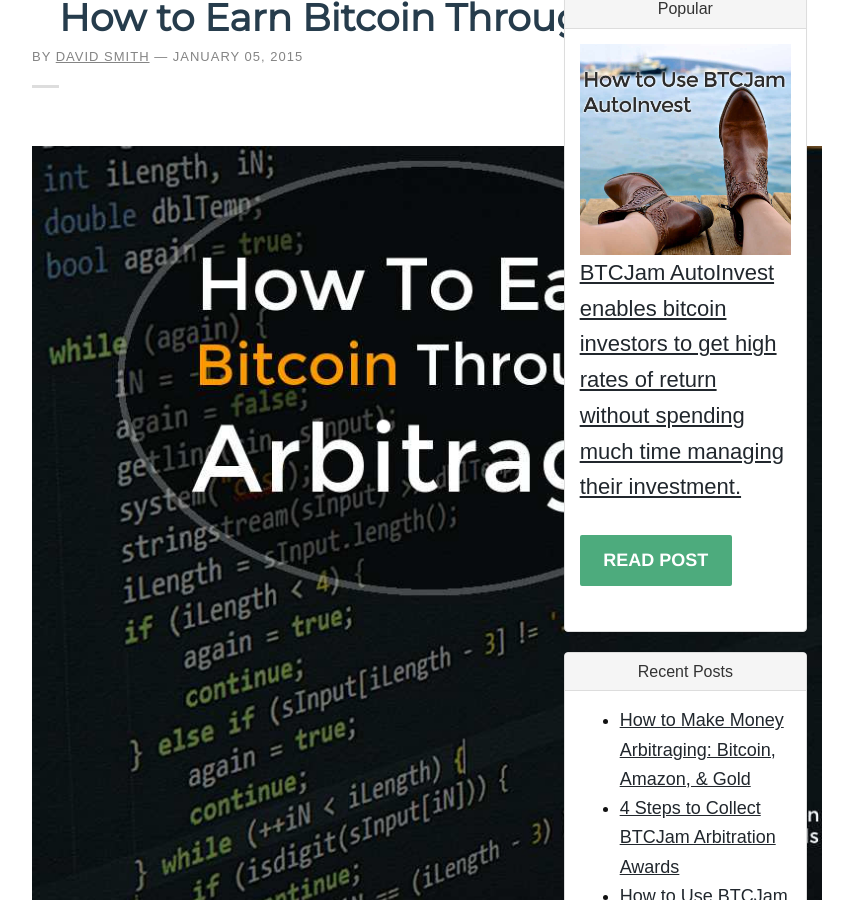
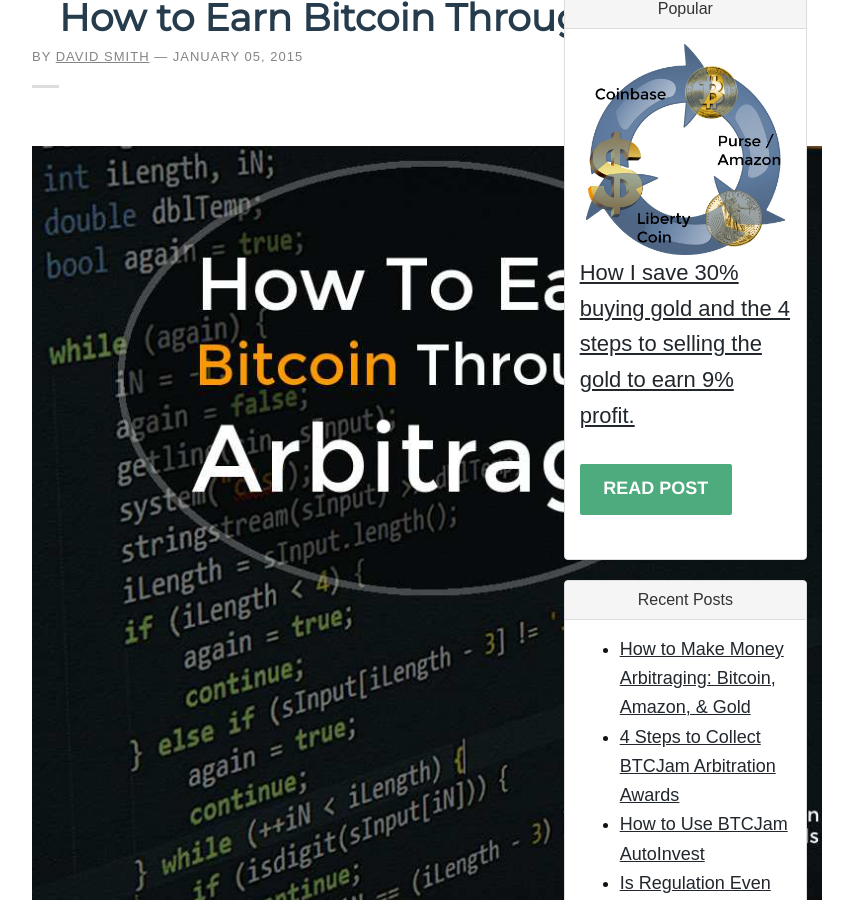
Before and after one commit to davidsilvasmith/bitcoinbulls.net, a Jekyll site: the page built from _posts/2015-01-05-how-to-earn-bitcoins-through-arbitrage.md, in a window 1280 px wide and 900 px high, scrolled down 491 px. Shown: the whole window, without its empty margins (228-1081 px from the left). Built offline with Jekyll 4.4.1, drawn with Linux system fonts in a browser that asks for light colours; nearby versions of some CDN libraries; some web fonts are replaced; comment, search, counter and statistics services are not loaded.

Commit message:
updated arbitrage popular post

```diff
--- a/_posts/2015-01-05-how-to-earn-bitcoins-through-arbitrage.md
+++ b/_posts/2015-01-05-how-to-earn-bitcoins-through-arbitrage.md
@@ -2,7 +2,7 @@
 title: How to Earn Bitcoin Through Arbitrage
 excerpt: Interested in automated bitcoin trading software? In 2013 I developed an arbitrage bot to automatically earn bitcoins in a low-risk way.
 image: /images/how-to-earn-bitcoin-through-arbitrage.jpg
-popularPostTitle: How to Use BTCJam AutoInvest
+popularPostTitle: "How to Make Money Arbitraging: Bitcoin, Amazon, & Gold"
 ---
 
 ![How To Earn Bitcoin Through Arbitrage](/images/how-to-earn-bitcoin-through-arbitrage.jpg "How To Earn Bitcoin Through Arbitrage")
```
